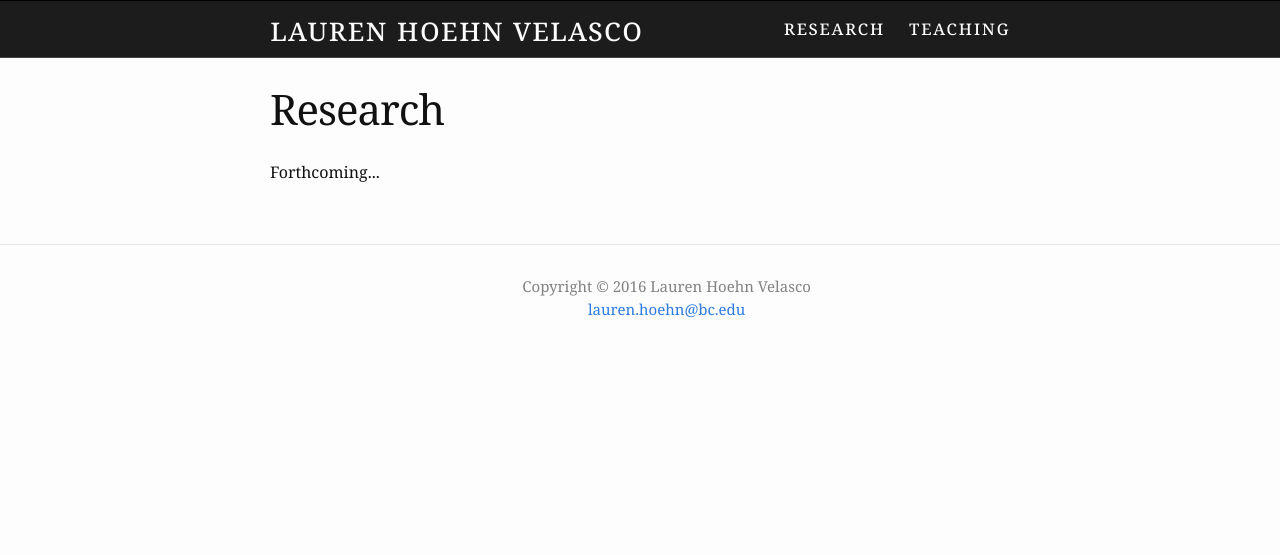
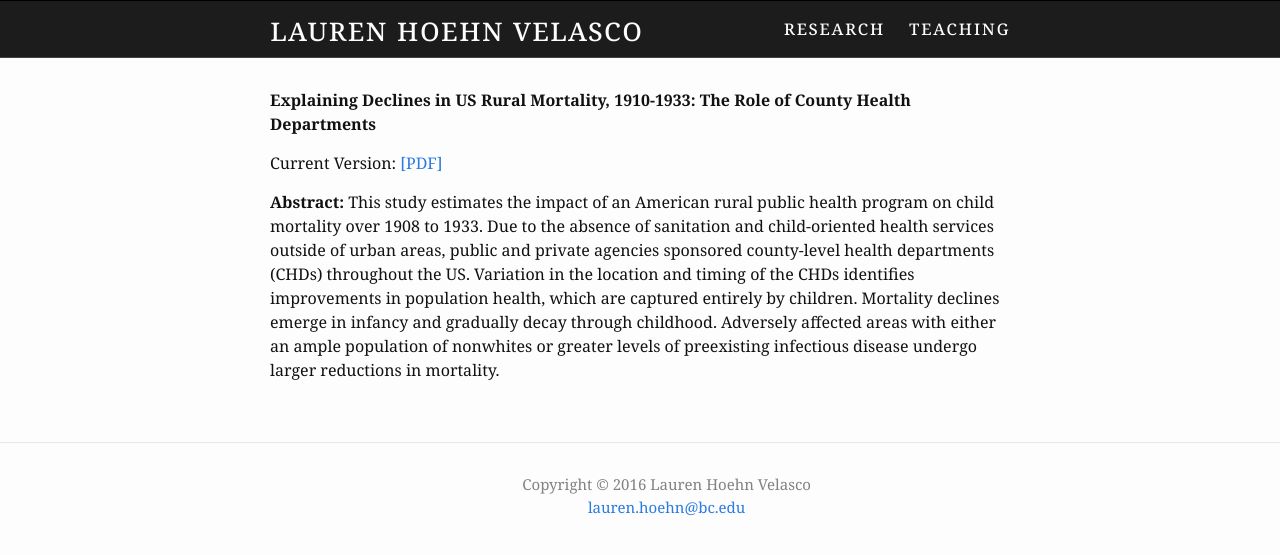
Before and after one commit to germsvel/lhv, a Jekyll site: the page built from research.html, in a window 1280 px wide. Shown: the top 555 px of the page. Built offline with Jekyll 4.4.1, drawn with Linux system fonts in a browser that asks for light colours.

Commit message:
Remove title from page layout. Add research section with oct-2016 paper

```diff
--- a/_layouts/page.html
+++ b/_layouts/page.html
@@ -2,10 +2,6 @@
 layout: default
 ---
 <div class="post">
-
-  <header class="post-header">
-    <h2 class="post-title">{{ page.title }}</h2>
-  </header>
 
   <article class="post-content">
     {{ content }}
--- a/research.html
+++ b/research.html
@@ -4,4 +4,20 @@ title: research
 permalink: /research/
 ---
 
-<p>Forthcoming...</p>
+<p><strong>Explaining Declines in US Rural Mortality, 1910-1933: The Role of County Health Departments</strong></p>
+<p>Current Version: <a target="_blank" href="{{ site.base_url }}/assets/LHV_CHD_Oct_2016.pdf">[PDF]</a>
+
+<p>
+<strong>Abstract:</strong>
+This study estimates the impact of an American rural public health
+program on child mortality over 1908 to 1933. Due to the absence of
+sanitation and child-oriented health services outside of urban
+areas, public and private agencies sponsored county-level health
+departments (CHDs) throughout the US. Variation in the location and
+timing of the CHDs identifies improvements in population health,
+which are captured entirely by children. Mortality declines emerge
+in infancy and gradually decay through childhood. Adversely affected
+areas with either an ample population of nonwhites or greater levels
+of preexisting infectious disease undergo larger reductions in
+mortality.
+</p>
```
Also changed, not shown: 1 other file.
